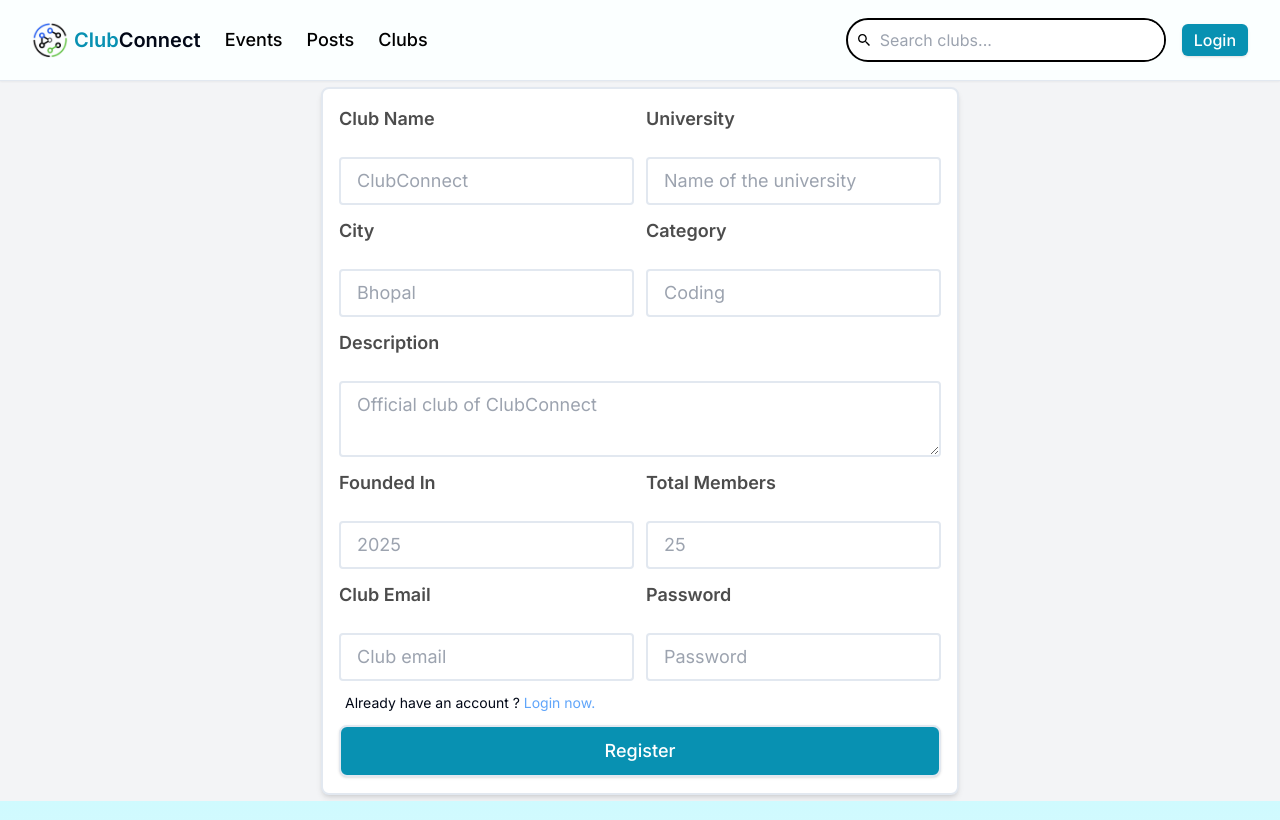
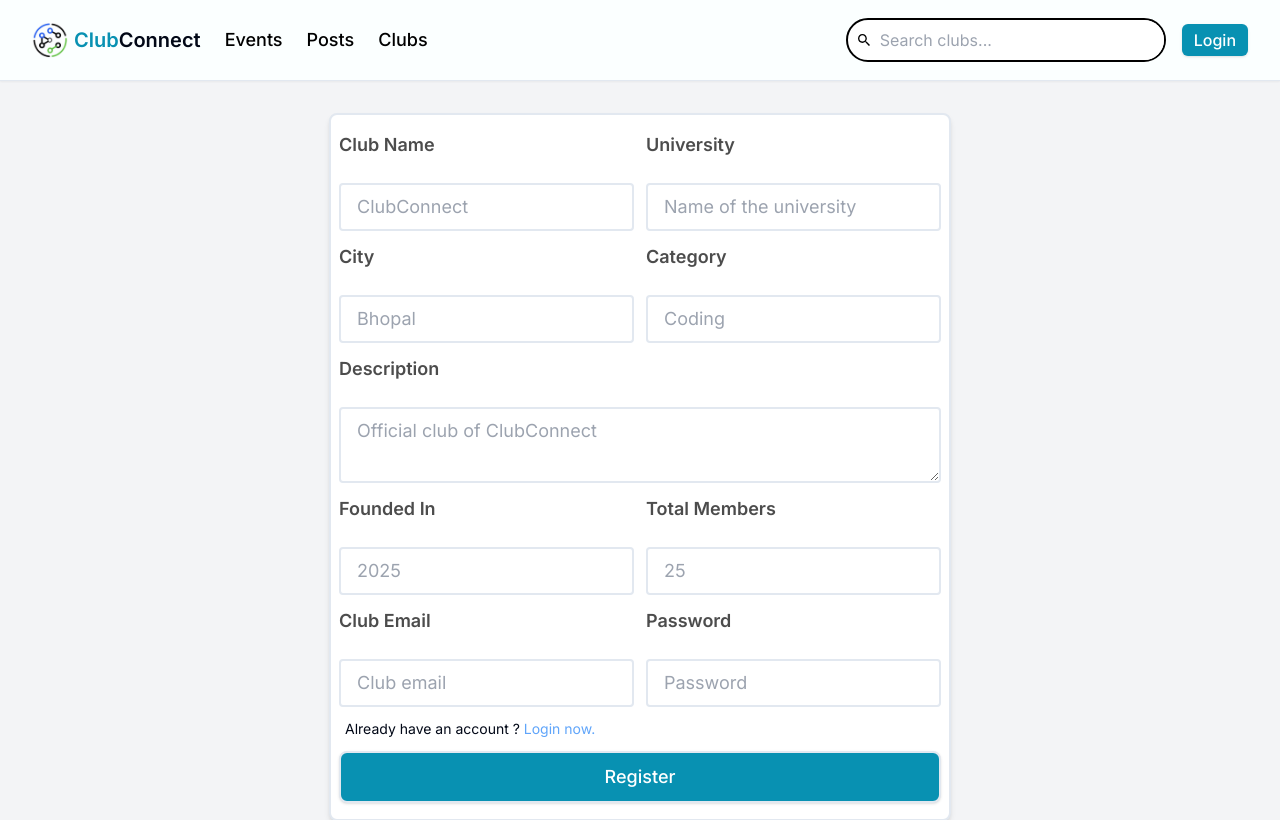
Before and after one commit to Abhishek-Mishra-GH/club-connect, a Next.js app in the folder client/: page /registerclub in a window 1280 px wide. Shown: the top 820 px of the page. Built offline with nearby package versions, Linux system fonts and the light colour scheme.

Commit message:
minor fix

```diff
--- a/client/src/app/registerclub/page.tsx
+++ b/client/src/app/registerclub/page.tsx
@@ -61,12 +61,12 @@ export default function page() {
   };
 
   return (
-    <div className="w-full min-h-[calc(100vh-80px)] flex justify-center items-center bg-gray-100">
+    <div className="w-full min-h-[calc(100vh-80px)] flex justify-center items-center bg-gray-100 px-3 py-8">
       <form
         onSubmit={handleClubRegisterForm}
-        className="grid grid-cols-1 lg:grid-cols-2 gap-3 bg-white border-2 p-4 min-w-[380px] rounded-lg shadow-md"
+        className="grid grid-cols-1 gap-3 bg-white border-2 py-4 px-2 mx-2 min-w-[380px] rounded-lg shadow-md"
       >
-        <div className="w-full flex flex-col">
+        <div className="w-full flex flex-col col-span-2 md:col-span-1">
           <CustomLabel htmlFor="clubName">Club Name</CustomLabel>
           <br />
           <input
@@ -82,7 +82,7 @@ export default function page() {
             placeholder="ClubConnect"
           />
         </div>
-        <div className="w-full flex flex-col">
+        <div className="w-full flex flex-col col-span-2 md:col-span-1">
           <CustomLabel htmlFor="university">University</CustomLabel>
           <br />
           <input
@@ -98,7 +98,7 @@ export default function page() {
             placeholder="Name of the university"
           />
         </div>
-        <div className="w-full flex flex-col">
+        <div className="w-full flex flex-col col-span-2 md:col-span-1">
           <CustomLabel htmlFor="city">City</CustomLabel>
           <br />
           <input
@@ -114,7 +114,7 @@ export default function page() {
             placeholder="Bhopal"
           />
         </div>
-        <div className="w-full flex flex-col">
+        <div className="w-full flex flex-col col-span-2 md:col-span-1">
           <CustomLabel htmlFor="clubCategory">Category</CustomLabel>
           <br />
           <input
@@ -146,7 +146,7 @@ export default function page() {
           />
         </div>
         {/* other details */}
-        <div className="w-full flex flex-col">
+        <div className="w-full flex flex-col col-span-2 md:col-span-1">
           <CustomLabel htmlFor="founded">Founded In</CustomLabel>
           <br />
           <input
@@ -163,7 +163,7 @@ export default function page() {
           />
         </div>
 
-        <div className="w-full flex flex-col">
+        <div className="w-full flex flex-col col-span-2 md:col-span-1">
           <CustomLabel htmlFor="totalMembers">Total Members</CustomLabel>
           <br />
           <input
@@ -181,7 +181,7 @@ export default function page() {
         </div>
 
         {/* other details */}
-        <div className="w-full flex flex-col">
+        <div className="w-full flex flex-col col-span-2 md:col-span-1">
           <CustomLabel htmlFor="clubEmail">Club Email</CustomLabel>
           <br />
           <input
@@ -197,7 +197,7 @@ export default function page() {
             placeholder="Club email"
           />
         </div>
-        <div className="w-full flex flex-col">
+        <div className="w-full flex flex-col col-span-2 md:col-span-1">
           <CustomLabel htmlFor="clubPassword">Password</CustomLabel>
           <br />
           <input
--- a/client/src/app/registeruser/page.tsx
+++ b/client/src/app/registeruser/page.tsx
@@ -50,7 +50,8 @@ export default function page() {
   };
 
   return (
-    <div className="w-full bg-gray-100 h-[calc(100vh-60px)] flex justify-center items-center">
+    <div className="w-screen bg-gradient-to-b from-cyan-50 to-white min-h-screen">
+      <div className="container mx-auto px-3 py-8 flex justify-center">
       <form
         onSubmit={handleRegisterForm}
         className="flex flex-col gap-3 bg-white border-2 rounded-lg shadow-lg p-4 w-[400px]"
@@ -144,13 +145,14 @@ export default function page() {
           disabled={loading}
           type="submit"
           className={twMerge(
-            "border-2 rounded-lg px-4 py-2 text-white bg-black hover:bg-gray-700",
-            loading && "bg-gray-700"
+            "rounded-md px-4 py-2 text-white bg-cyan-600 hover:bg-cyan-600/60",
+            loading && "bg-cyan-600/60"
           )}
         >
           Register
         </button>
       </form>
+      </div>
     </div>
   );
 }
```
